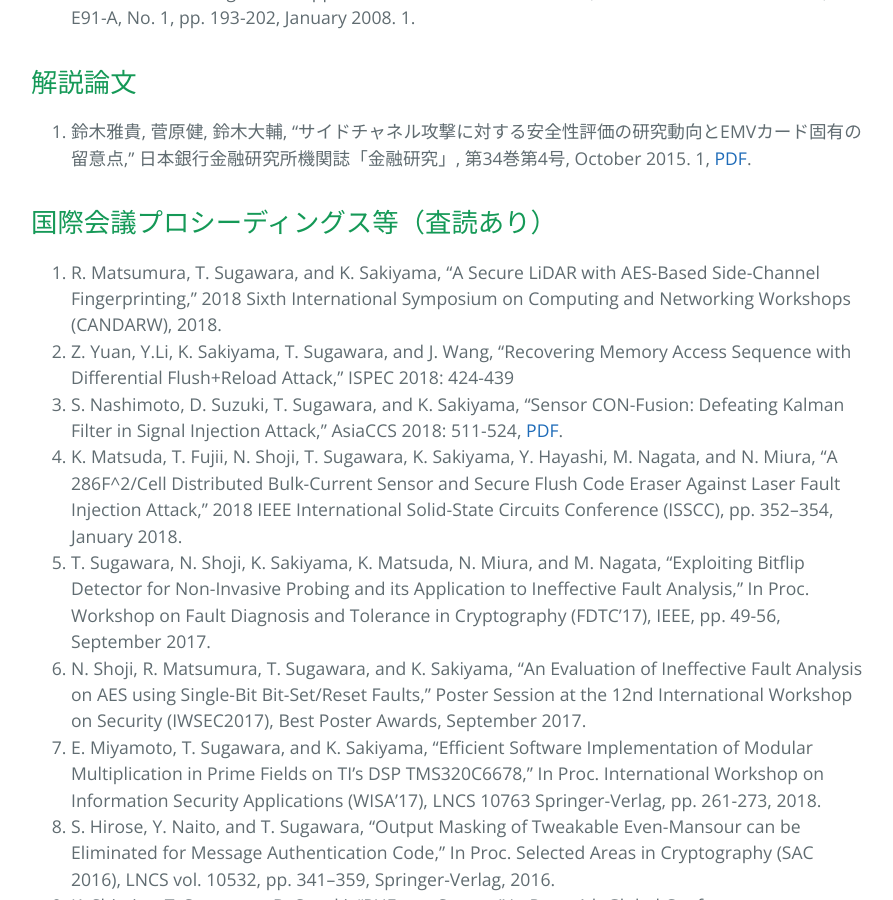
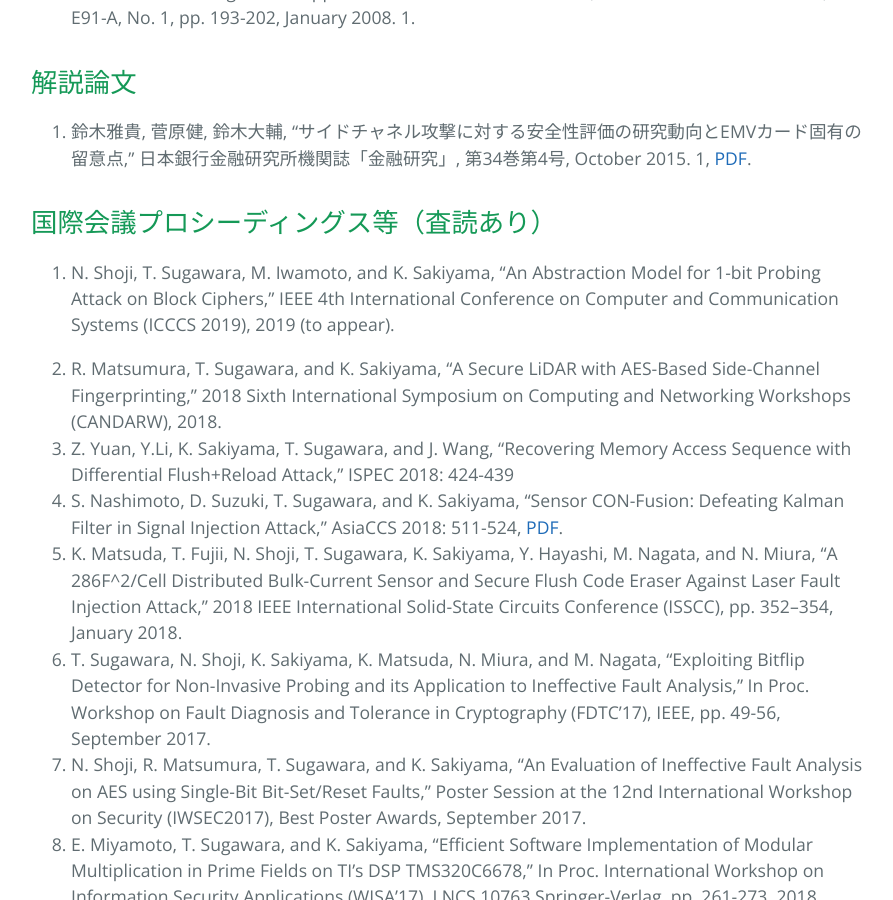
Before and after one commit to sugawara-bbbb/weblab, a Jekyll site: the page built from publication.md, in a window 1280 px wide and 900 px high, scrolled down 1923 px. Shown: the whole window, without its empty margins (193-1086 px from the left). Built offline with Jekyll 4.4.1, drawn with Linux system fonts in a browser that asks for light colours; our own code applies the rules of GitHub Pages for plain Markdown files; some of the changed text lies outside the part shown.

Commit message:
Publication を追加した

```diff
--- a/publication.md
+++ b/publication.md
@@ -36,6 +36,11 @@ layout: default
 
 ## 国際会議プロシーディングス等（査読あり）
 
+1. N. Shoji, T. Sugawara, M. Iwamoto, and K. Sakiyama, "An Abstraction
+Model for 1-bit Probing Attack on Block Ciphers," IEEE 4th
+International Conference on Computer and Communication Systems (ICCCS
+2019), 2019 (to appear).
+
 1. R. Matsumura, T. Sugawara, and K. Sakiyama, "A Secure LiDAR with AES-Based Side-Channel Fingerprinting," 2018 Sixth International Symposium on Computing and Networking Workshops (CANDARW), 2018.
 1. Z. Yuan, Y.Li, K. Sakiyama, T. Sugawara, and J. Wang, “Recovering Memory Access Sequence with Differential Flush+Reload Attack,” ISPEC 2018: 424-439
 1. S. Nashimoto, D. Suzuki, T. Sugawara, and K. Sakiyama, "Sensor CON-Fusion: Defeating Kalman Filter in Signal Injection Attack,” AsiaCCS 2018: 511-524, [PDF](http://delivery.acm.org/10.1145/3200000/3196506/p511-nashimoto.pdf).
@@ -71,6 +76,8 @@ layout: default
 1. T. Sugawara, N. Homma, T. Aoki, and A. Satoh, “A High-Performance ASIC Implementation of the 64-bit Block Cipher CAST-128,” In Proc. International Symposium on Circuits and Systems (ISCAS2007), IEEE, pp. 1859-1862, May 2007. 1.
 
 ## 学会口頭発表（査読なし，2017年〜）
+
+1. 廣瀬勝一, 菅原健, 駒野雄一, "サイドチャネル攻撃への耐性を有する認証暗号方式について," IT・ISEC・WBS合同研究会, 2019 (to appear).
 
 1. 高木翼, 崎山一男, 菅原健, 梨本翔永, 鈴木大輔, “SDAccel環境を用いたAES暗号CTRモードの高性能実装,” 2019年暗号と情報セキュリティシンポジウム (SCIS2019), 1D1-1, 7 pages, (Jan., 2019).
 1. 鈴木大輔, 梨本翔永, 永塚智之, 高木翼, 李陽, 崎山一男, 菅原健, “FPGA搭載サーバにおける秘匿アクセラレーション,” 2019年暗号と情報セキュリティシンポジウム (SCIS2019), 1D1-2, 8 pages, (Jan., 2019).
```
